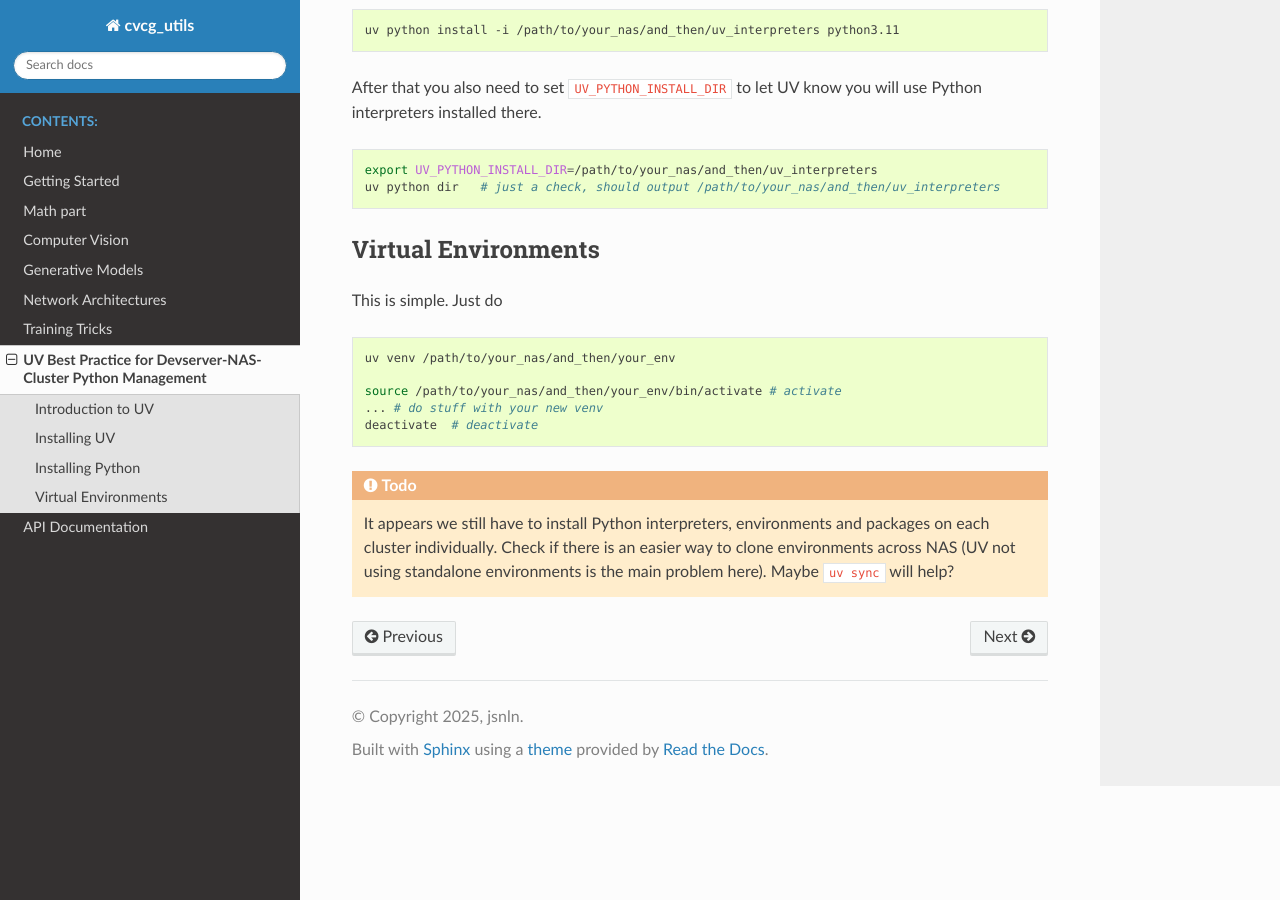
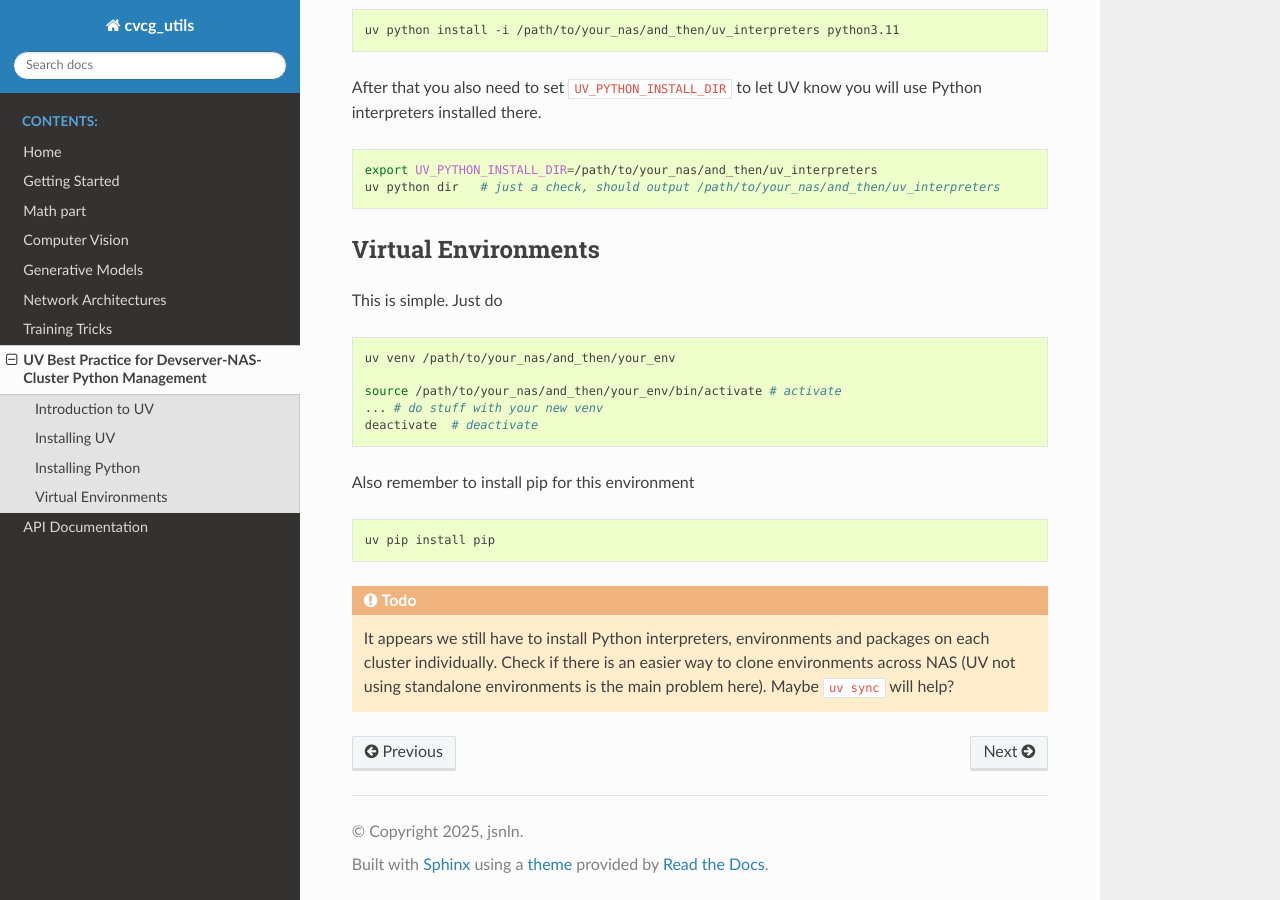
Before and after one commit to jsnln/cvcg_utils, a Sphinx documentation site: the page built from docs/source/tutorials/uv_best_practice.rst, in a window 1280 px wide and 900 px high, scrolled down 1442 px. Built offline with Sphinx 7.4.7 and the Read the Docs theme 3.1.0, drawn with Linux system fonts in a browser that asks for light colours.

Commit message:
modified:   docs/source/tutorials/uv_best_practice.rst

```diff
--- a/docs/source/tutorials/uv_best_practice.rst
+++ b/docs/source/tutorials/uv_best_practice.rst
@@ -71,6 +71,12 @@ This is simple. Just do
     ... # do stuff with your new venv
     deactivate  # deactivate
 
+Also remember to install pip for this environment
+
+.. code-block:: bash
+
+    uv pip install pip
+
 .. todo::
 
     It appears we still have to install Python interpreters, environments and packages on each cluster individually. Check if there is an easier way to clone environments across NAS (UV not using standalone environments is the main problem here). Maybe ``uv sync`` will help?
```
